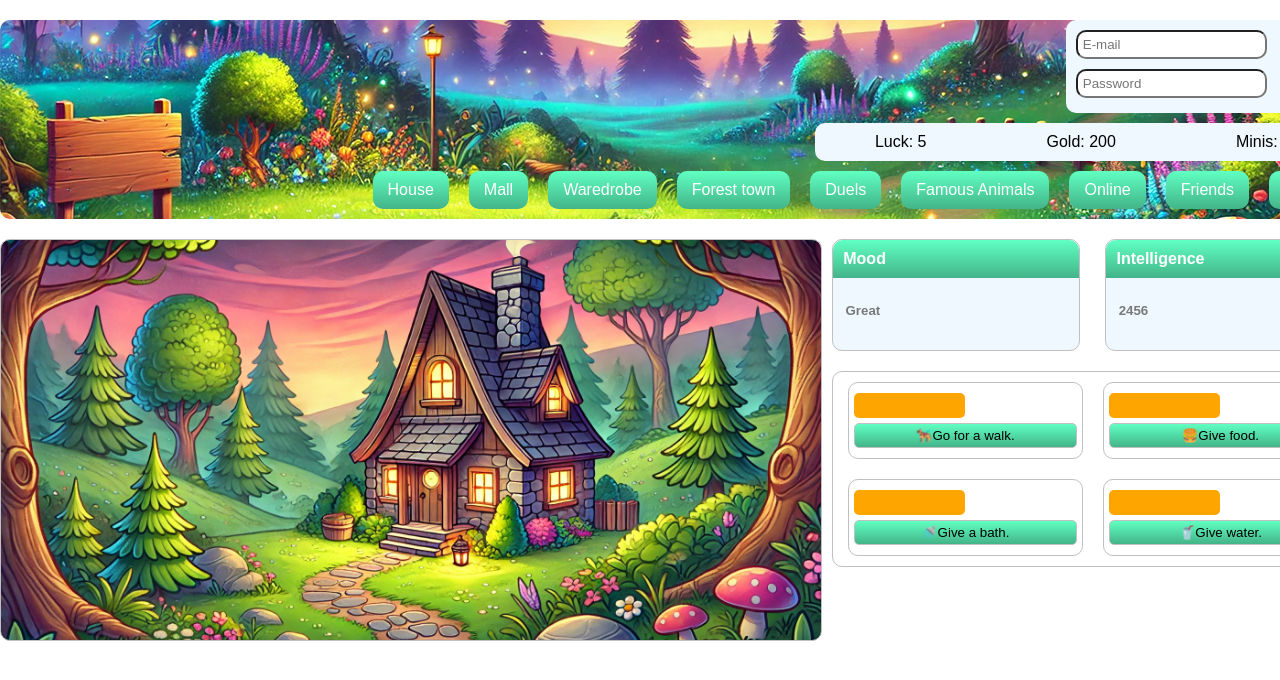
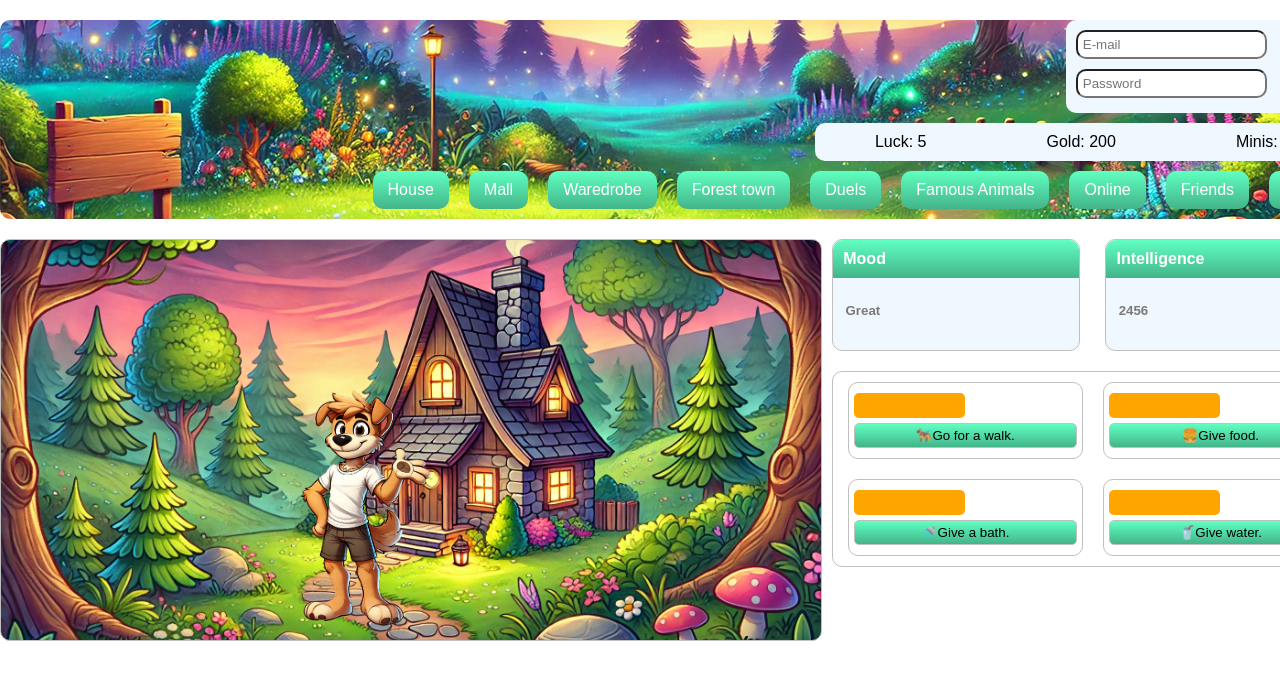
Before and after one commit to nikiTomov01/jivotnoClone, a plain HTML site: page dist/index.html in a window 1280 px wide. Shown: the top 680 px of the page. Drawn offline with Linux system fonts and the light colour scheme.

Commit message:
added character to char tab

```diff
--- a/dist/index.html
+++ b/dist/index.html
@@ -41,7 +41,9 @@
         <div id="main-window">
             <div id="left-main-container">
                 <div id="character-tab">
-                    <div id="character"></div>
+                    <div id="character">
+                        <img src="../resources/dogCharacter.png" alt="">
+                    </div>
                 </div>
 
             </div>
--- a/style/style.css
+++ b/style/style.css
@@ -97,7 +97,6 @@
 
 #left-main-container {
     width: 60%;
-
 }
 
 #character-tab {
@@ -105,6 +104,17 @@
     margin: 0 auto;
     height: 400px;
     background-color: aliceblue;
+    position: relative;
+}
+
+#character {
+    position: absolute;
+    top: 150px;
+    left: 300px;
+}
+
+#character img{
+    width: 25%;
 }
 
 /* left main */
```
Also changed, not shown: resources/dogCharacter.png (added).
